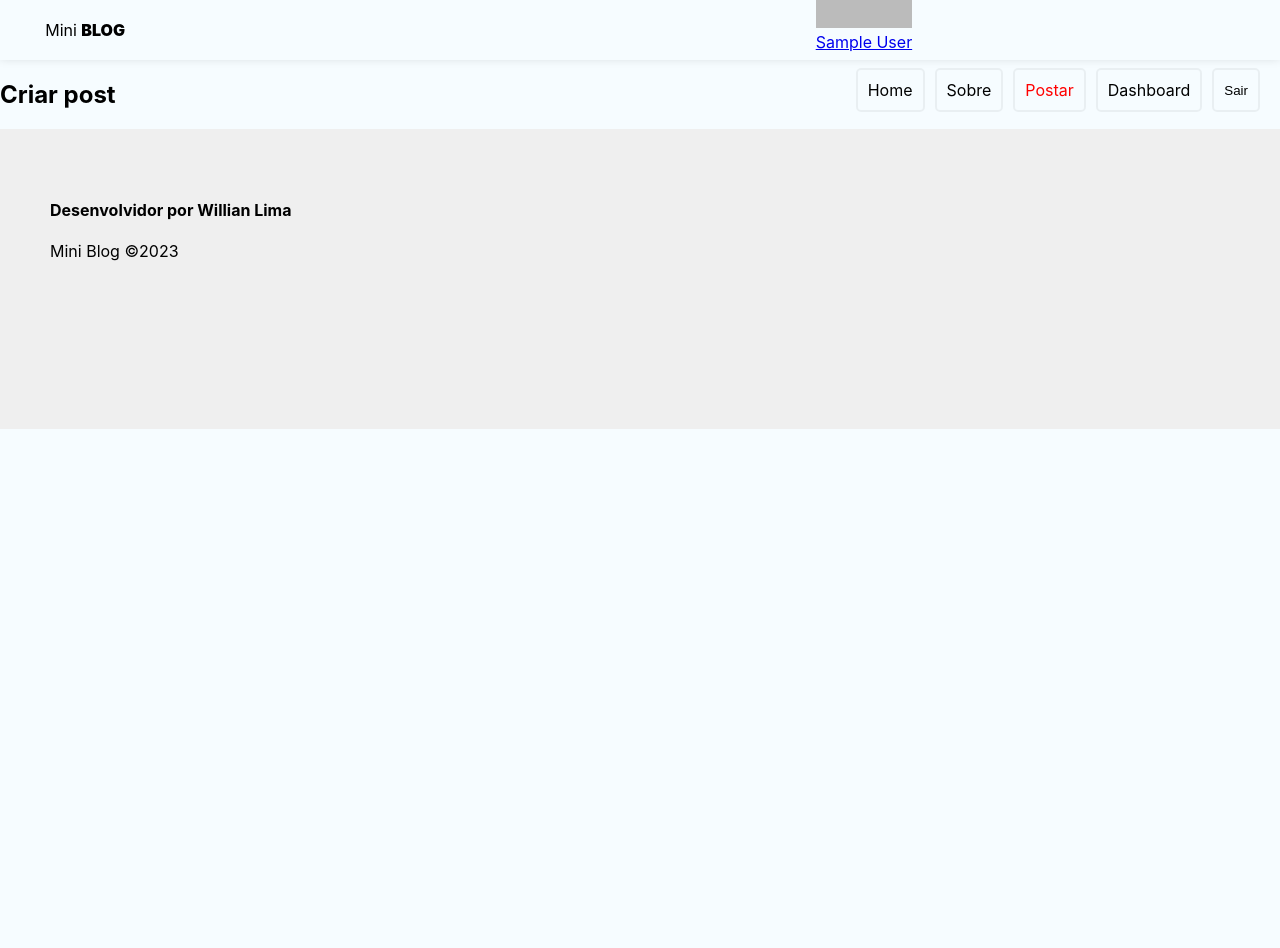
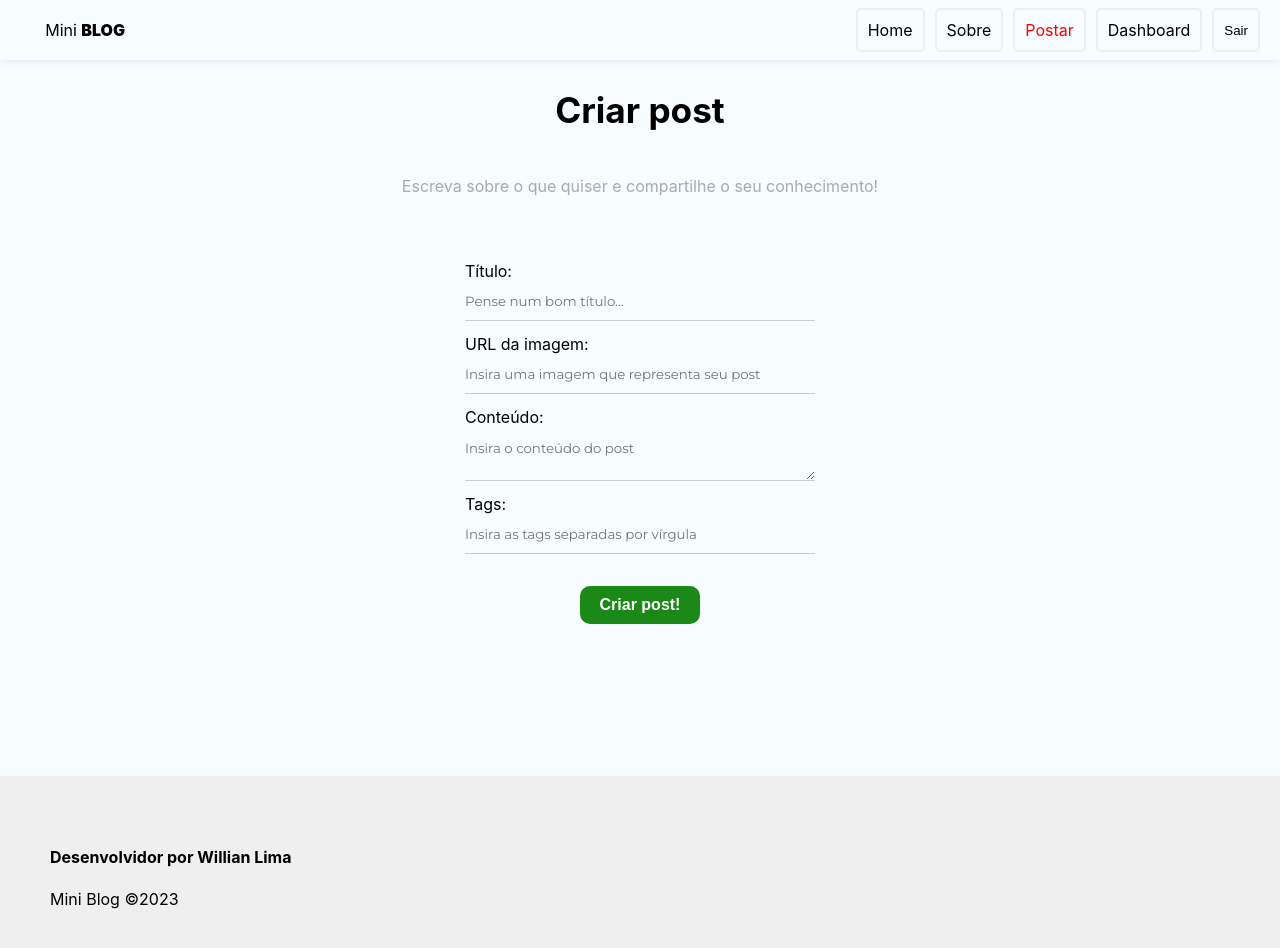
Before and after one commit to Willian-Lima/REACT_mini_blog, a React (Create React App) app: page /posts/create in a window 1280 px wide. Shown: the top 948 px of the page. Before the commit the page ends 800 px from the top, so only its background shows below. Built offline with nearby package versions, Linux system fonts and the light colour scheme; no server answers; sample sign-in values are in the browser's storage.

Commit message:
Adicionando hook useInsertDocument e correcoes no dropMenu

```diff
--- a/src/components/Navbar/DropMenu.js
+++ b/src/components/Navbar/DropMenu.js
@@ -29,8 +29,6 @@ const DropMenu = () => {
     }
   });
 
-  console.log(user)
-
   return (
     <Fragment>
       <div ref={menuRef}>
@@ -60,7 +58,10 @@ const DropMenu = () => {
               <DropDownItem className={styles.dropdownItem} img={null} text={"Postar"} link={"/posts/create"} />
               <DropDownItem className={styles.dropdownItem} img={null} text={"Dashboard"} link={"/posts/dasboard"} />
 
-              <button onClick={logout}>Sair</button>
+              <button onClick={() => {
+                setOpen(false)
+                logout()
+              }}>Sair</button>
 
 
             </Fragment>
--- a/src/components/Navbar/DropMenu.module.css
+++ b/src/components/Navbar/DropMenu.module.css
@@ -38,6 +38,10 @@
     font-size: 14px;
     color: aqua;
     font-weight: 400;
+    display: none;
+  }
+
+  .perfil, img{
     display: none;
   }
 
@@ -107,7 +111,7 @@
     transition: 1s;
   }
 
-  @media (max-width: 480px) {
+  @media (max-width: 560px) {
     .menu_trigger button {
       padding: 10px;
       border: 2px solid rgb(30, 27, 27);
--- a/src/hooks/useAuthentication.js
+++ b/src/hooks/useAuthentication.js
@@ -69,9 +69,7 @@ export const useAuthentication = () => {
     const logout = () => {
 
         checkIfIsCancelled();
-
-        signOut(auth)
-
+        signOut(auth);
     }
 
     // Login - sign in
--- /dev/null
+++ b/src/hooks/useInsertDocument.js
@@ -0,0 +1,70 @@
+import { useState, useEffect, useReducer } from "react";
+import { db } from "../firebase/config";
+import { collection, addDoc, Timestamp } from "firebase/firestore";
+
+
+const initialState = {
+    loading: null,
+    error: null
+}
+
+const insertReducer = (state, action) => {
+    switch (action.type) {
+        case "LOADING":
+            return {loading: true, error:null};
+            break;
+        case "INSERTED_DOC":
+            return {loading: false, error:null};
+            break;
+        case "ERROR":
+            return {loading: false, error: action.payload};
+            break;
+
+        default:
+            return state;
+            break;
+    }
+}
+
+export const useInsertDocument = (docCollection) => {
+    const [response, dispatch] = useReducer(insertReducer, initialState)
+
+    // Deal with memory leak
+    const [cancelled, setCancelled] = useState(false)
+
+    const checkCancelBeforeDispatch = (action) => {
+        if(!cancelled) {
+            dispatch(action)
+        }
+    }
+
+    const insertDocument = async (document) => {
+        checkCancelBeforeDispatch({
+            type: "LOADING"
+        })
+
+        try {
+            const newDocument = {...document, createdAt: Timestamp.now()}
+            const insertedDocument = await addDoc(
+                collection(db, docCollection),
+                newDocument
+            )
+
+            checkCancelBeforeDispatch({
+                type: "INSERTED_DOC",
+                payload: insertedDocument
+            });
+        } catch (error) {
+            checkCancelBeforeDispatch({
+                type: "ERROR",
+                payload: error.message
+            });
+        }
+    };
+
+    useEffect(() => {
+        return () => setCancelled(true)
+    }, [])
+
+    return { insertDocument, response }
+};
--- a/src/pages/CreatePost/CreatePost.js
+++ b/src/pages/CreatePost/CreatePost.js
@@ -1,26 +1,127 @@
-import React from 'react';
 import styles from './CreatePost.module.css';
 
 import { useState } from 'react';
+import { useInsertDocument } from "../../hooks/useInsertDocument";
 import { useNavigate } from 'react-router-dom';
 import { useAuthValue } from '../../context/AuthContext';
 
 function CreatePost() {
 
   const [title, setTitle] = useState("");
-  const [img,     setImg] = useState("");
+  const [image,     setImage] = useState("");
   const [body,   setBody] = useState("");
   const [tags,   setTags] = useState("");
   const [formError, setFormError] = useState("");
 
+  const { user } = useAuthValue();
+
+  const navigate = useNavigate();
+
+  const { insertDocument, response } = useInsertDocument("posts");
+
   const handleSubmit = (e) => {
     e.preventDefault();
+    setFormError("");
 
-  }
+    // validate image
+    try {
+      new URL(image);
+    } catch (error) {
+      setFormError("A imagem precisa ser uma URL.");
+    }
+
+    // create tags array (Divide o array aonde estiver as "," depois retira os espaços e coloca tudo em caixa baixa)
+    const tagsArray = tags.split(",").map((tag) => tag.trim().toLowerCase());
+
+    // check values
+    if (!title || !image || !tags || !body) {
+      setFormError("Por favor, preencha todos os campos!");
+    }
+
+    console.log(tagsArray);
+
+    console.log({
+      title,
+      image,
+      body,
+      tags: tagsArray,
+      uid: user.uid,
+      createdBy: user.displayName,
+    });
+
+    if(formError) return
+
+    insertDocument({
+      title,
+      image,
+      body,
+      tags: tagsArray,
+      uid: user.uid,
+      createdBy: user.displayName,
+    });
+
+    // redirect to home page
+    navigate("/");
+  };
 
   return (
-    <div>
+    <div className={styles.create_post}>
       <h2>Criar post</h2>
+      <p>Escreva sobre o que quiser e compartilhe o seu conhecimento!</p>
+      <form onSubmit={handleSubmit}>
+        <label>
+          <span>Título:</span>
+          <input
+            type="text"
+            name="text"
+            required
+            placeholder="Pense num bom título..."
+            onChange={(e) => setTitle(e.target.value)}
+            value={title}
+          />
+        </label>
+        <label>
+          <span>URL da imagem:</span>
+          <input
+            type="text"
+            name="image"
+            required
+            placeholder="Insira uma imagem que representa seu post"
+            onChange={(e) => setImage(e.target.value)}
+            value={image}
+          />
+        </label>
+        <label>
+          <span>Conteúdo:</span>
+          <textarea
+            name="body"
+            required
+            placeholder="Insira o conteúdo do post"
+            onChange={(e) => setBody(e.target.value)}
+            value={body}
+          ></textarea>
+        </label>
+        <label>
+          <span>Tags:</span>
+          <input
+            type="text"
+            name="tags"
+            required
+            placeholder="Insira as tags separadas por vírgula"
+            onChange={(e) => setTags(e.target.value)}
+            value={tags}
+          />
+        </label>
+        {!response.loading && <button className="btn">Criar post!</button>}
+        {response.loading && (
+          <button className="btn" disabled>
+            Aguarde.. .
+          </button>
+        )}
+        {(response.error || formError) && (
+          <p className="error">{response.error || formError}</p>
+        )}
+      </form>
     </div>
   )
 }
--- a/src/pages/CreatePost/CreatePost.module.css
+++ b/src/pages/CreatePost/CreatePost.module.css
@@ -0,0 +1,49 @@
+.create_post {
+    display: flex;
+    flex-direction: column;
+    align-items: center;
+    justify-content: center;
+    padding: 0 1.5rem;
+  }
+
+  .create_post h2 {
+    font-size: 2.2em;
+  }
+
+  .create_post p {
+    color: #aaa;
+    margin-bottom: 2em;
+  }
+
+form {
+    width: 50%;
+    max-width: 350px;
+    min-width: 275px;
+    margin: 0px auto 100px auto;
+    display: flex;
+    flex-direction: column;
+    z-index: 1;
+    padding: 20px;
+    border-radius: 1rem;
+}
+
+form label span {
+  padding-top: 13px;
+  display: block;
+}
+
+form label input {
+  padding-top: 13px;
+  display: block;
+  width: 100%;
+}
+
+form label textarea {
+  padding-top: 13px;
+  display: block;
+  width: 100%;
+}
+
+form button {
+  margin: 2rem auto;
+}
--- a/src/pages/Home/Home.js
+++ b/src/pages/Home/Home.js
@@ -1,9 +1,37 @@
-import './Home.module.css';
+import styles from './Home.module.css';
+import { useNavigate, Link } from 'react-router-dom';
+import { useState } from 'react';
+
 
 const Home = () => {
+
+  const [query, setQuery] = useState(null)
+  const [posts] = useState([])
+
+  const handleSubit = (e) => {
+    e.preventDefault();
+  }
   return (
-    <div>
-        <h1>Home</h1>
+    <div className={styles.home}>
+        <h1>Veja nossos posts ais recentes</h1>
+        <form className={styles.form} onSubmit={handleSubit}>
+          <input
+          type="text"
+          placeholder="Ou busque por tags..."
+          onChange={(e) => setQuery(e.target.value)} />
+          <button type='subit' className={styles.btn}>Pesquisar</button>
+        </form>
+        <div>
+          <h1>Posts...</h1>
+          {posts && posts.length === 0 && (
+            <div className={styles.noposts}>
+              <p>Não foram encontrados posts</p>
+              <Link to="/posts/create" className='btn'>
+                Criar primeiro post
+              </Link>
+            </div>
+          )}
+        </div>
     </div>
   )
 }
--- a/src/pages/Home/Home.module.css
+++ b/src/pages/Home/Home.module.css
@@ -0,0 +1,56 @@
+.form {
+    width: 50%;
+    max-width: 350px;
+    min-width: 275px;
+    margin: 0px auto 0px auto;
+    display: flex;
+    flex-direction: row;
+    padding: 10px;
+    border-radius: 1rem;
+    align-items: center;
+}
+
+.home {
+    display: flex;
+    flex-direction: column;
+    align-items: center;
+    justify-content: center;
+    margin-bottom: 50px;
+}
+
+.form input {
+    border: 2px solid #000;
+    border-radius: 50px;
+    padding: 10px;
+    width: 75%;
+    height: 40px;
+}
+
+.btn {
+    margin-left: 10px;
+    background-color: #000;
+    color: aliceblue;
+    cursor: pointer;
+    border-radius: 20px;
+    font-weight: bold;
+    padding: 10px 15px;
+    transition: .5s ease;
+}
+
+.btn:hover {
+    background-color: rgb(255, 255, 255);
+    color: #000;
+}
+
+.noposts {
+    text-align: center;
+}
+
+.noposts p {
+    margin-bottom: 1.5em;
+}
+
+ .noposts a {
+    padding: 10px 25px;
+    text-decoration: none;
+}
```
